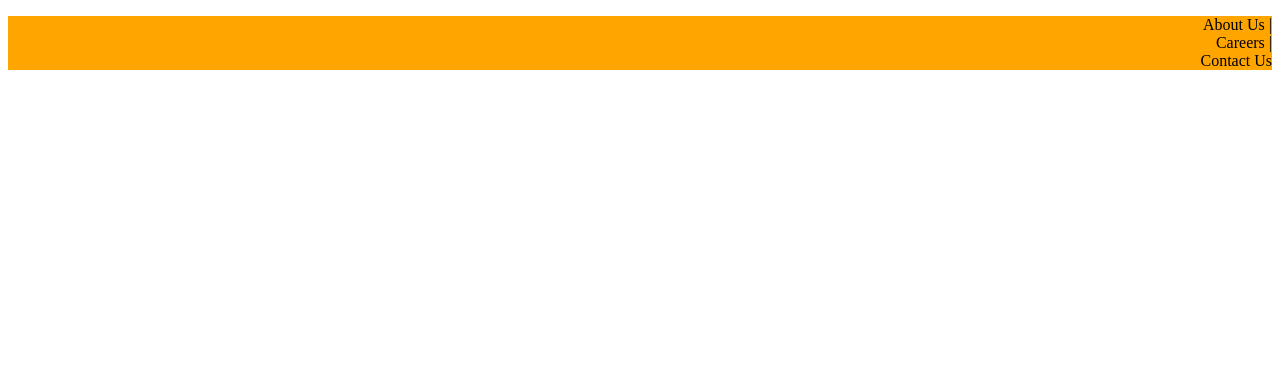
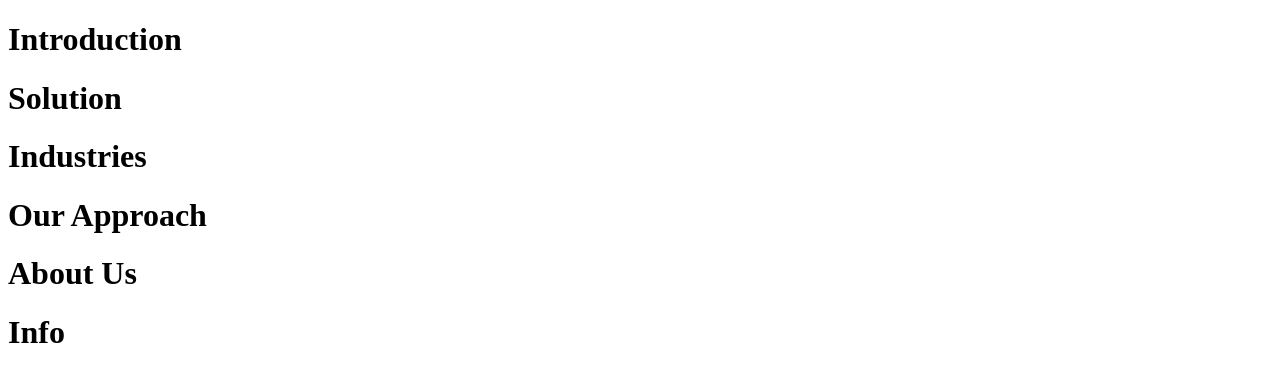
Before and after one commit to ah2355/SampleWeb, a plain HTML site: page index.html in a window 1280 px wide. Drawn offline with Linux system fonts and the light colour scheme.

Commit message:
Added the base structure for the website

```diff
--- a/index.html
+++ b/index.html
@@ -7,12 +7,28 @@
 <link rel = "style">
 </head>
 <body>
-    <div id = "top-banner">
-        <ul>
-            <li>About Us |</li>
-            <li>Careers | </li>
-            <li>Contact Us</li>
-        </ul>
+    <div class = "top-stuff">
+        <h1>Introduction</h1>
+    </div>
+
+    <div class = "stuff1">
+        <h1>Solution</h1>
+    </div>
+
+    <div class = "stuff2">
+        <h1>Industries</h1>
+    </div>
+
+    <div class="stuff3">
+        <h1>Our Approach</h1>
+    </div>
+
+    <div class="stuff4">
+        <h1>About Us</h1>
+    </div>
+
+    <div class="last-stuff">
+        <h1>Info</h1>
     </div>
 </body>
 </html
```
